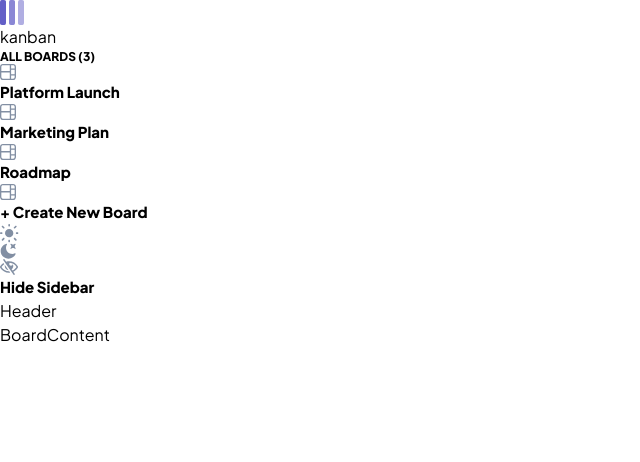
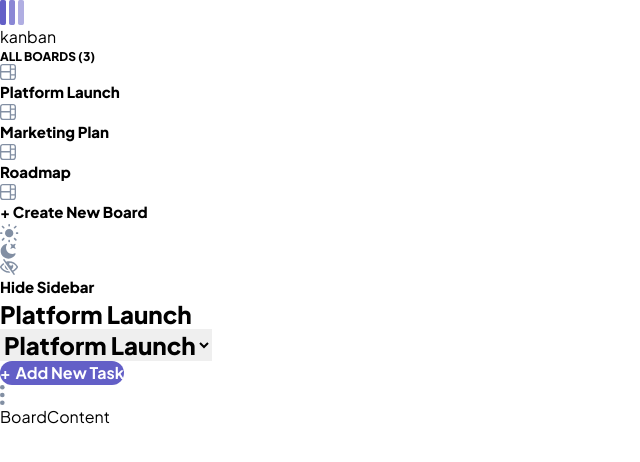
Before and after one commit to Kojoel/kanban-w-react, a React (Vite) app: page / in a window 1280 px wide. Shown: the top 462 px of the page, without its empty margins (0-640 px from the left). Built offline with nearby package versions, Linux system fonts and the light colour scheme.

Commit message:
feat: complete main UI features for Header component

```diff
--- a/src/App.tsx
+++ b/src/App.tsx
@@ -1,6 +1,7 @@
-import BoardContent from "./components/constant/BoardContent"
-import Header from "./components/constant/Header"
-import Sidebar from "./components/constant/Sidebar"
+import BoardContent from "./components/constant/BoardContent";
+import Header from "./components/constant/Header";
+import Sidebar from "./components/constant/SideBar";
+
 
 function App() {
 
@@ -8,7 +9,7 @@ function App() {
     <>
       <div className="flex">
         <Sidebar />
-        <div>
+        <div className="flex-1 flex flex-col">
           <Header />
           <BoardContent />
         </div>
--- a/src/components/constant/Header.tsx
+++ b/src/components/constant/Header.tsx
@@ -1,7 +1,25 @@
+import '../../styles/abstracts/_interactiveElements.scss';
 
 const Header = () => {
   return (
-    <div>Header</div>
+    <div className="flex items-center justify-between pl-[32px] pr-[32px] h-[96px] border-b border-b-[var(--grey-02)]">
+      <p className="hidden md:block heading-xl ">Platform Launch</p>
+      <select className="block md:hidden heading-xl" name="boards" id="boards">
+        <option value="platform launch ">Platform Launch</option>
+      </select>
+      <div className="flex items-center gap-[24px]">
+        <button className="w-[46px] h-[32px] md:h-[48px] right btn-primary-l w-[46px] text-[.9rem] md:w-[164px] relative">
+          <p className="text-[1.6rem] absolute bottom-[0.5px] md:bottom-0 md:text-[1rem] md:static">+</p>
+          <p className="hidden md:block">Add New Task</p>
+        </button>
+        <svg width="5" height="20" viewBox="0 0 5 20" fill="none" xmlns="http://www.w3.org/2000/svg">
+          <circle cx="2.30769" cy="2.30769" r="2.30769" fill="#828FA3"/>
+          <circle cx="2.30769" cy="10" r="2.30769" fill="#828FA3"/>
+          <circle cx="2.30769" cy="17.6923" r="2.30769" fill="#828FA3"/>
+        </svg>
+
+      </div>
+    </div>
   )
 }
 
--- a/src/styles/abstracts/_interactiveElements.scss
+++ b/src/styles/abstracts/_interactiveElements.scss
@@ -8,13 +8,17 @@
 
 .btn-primary-l {
     max-width: func.px-to-rem(255);
-    height: func.px-to-rem(48);
+    // height: func.px-to-rem(48);
     background: vars.$purple-primary;
     border-radius: func.px-to-rem(24);
     color: vars.$white;
     font-weight: 700;
     border: none;
     outline: none;
+    display: flex;
+    align-items: center;
+    justify-content: center;
+    gap: 5px;
 }
 .btn-primary-l:hover {
     background: vars.$purple-secondary;
```
